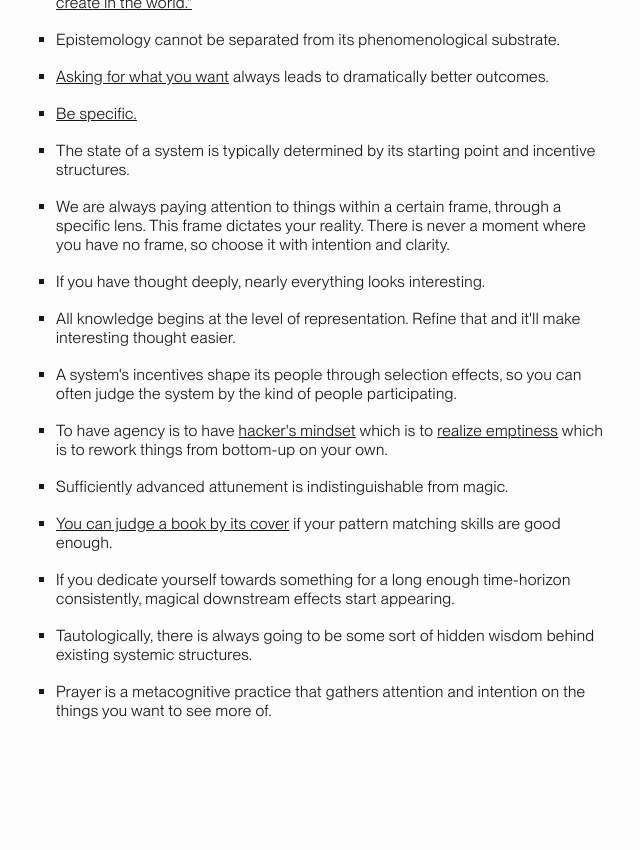
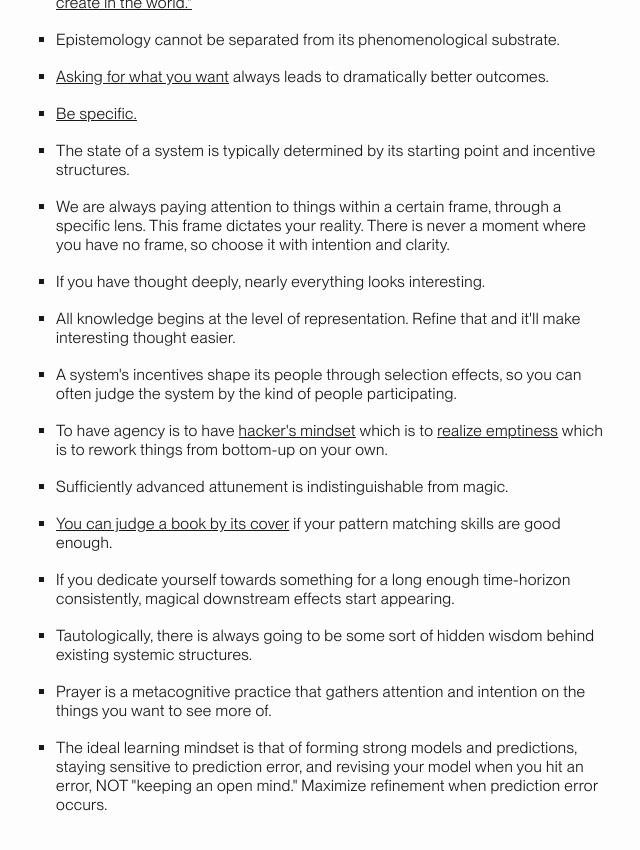
Before and after one commit to pxsswordprotected/personalsite, a Jekyll site: the page docs/principles.html, which Jekyll copies as it is, in a window 1280 px wide and 900 px high, scrolled down 3855 px. Shown: the top 850 px of the window, without its empty margins (317-957 px from the left). Built offline with Jekyll 4.4.1, drawn with Linux system fonts in a browser that asks for light colours; before the commit the page ends 4661 px from its top, so only the background shows below that.

Commit message:
update principles

```diff
--- a/docs/principles.html
+++ b/docs/principles.html
@@ -730,6 +730,9 @@
                             attention and intention on the things you want to
                             see more of.
                         </li>
+                        <li>
+                            The ideal learning mindset is that of forming strong models and predictions, staying sensitive to prediction error, and revising your model when you hit an error, NOT "keeping an open mind." Maximize refinement when prediction error occurs.
+                        </li>
                     </ul>
                 </section>
             </main>
```
